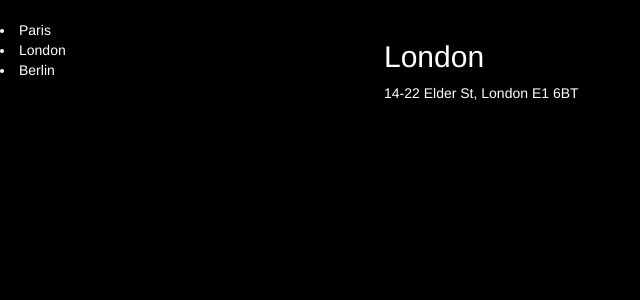
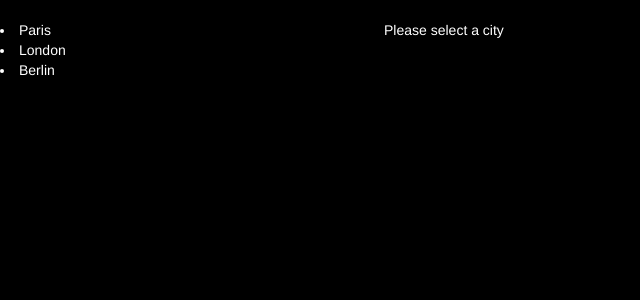
Before and after one commit to Eric-Ferole/wagon-cities, a React app: page / in a window 1280 px wide. Shown: the top 300 px of the page, without its empty margins (0-640 px from the left). Built offline with nearby package versions, Linux system fonts and the light colour scheme.

Commit message:
Succed to pass id to state

```diff
--- a/src/components/app.jsx
+++ b/src/components/app.jsx
@@ -13,13 +13,14 @@ const cities = [
 
 class App extends Component {
   state = {
-    selectedCity: true,
+    selectedCity: false,
     selectedCityId: 'London'
   }
 
   selectCity = (id) => {
     this.setState({
-      selectedCityId: id
+      selectedCityId: id,
+      selectedCity: true
     });
   }
 
--- a/src/containers/city.jsx
+++ b/src/containers/city.jsx
@@ -4,7 +4,6 @@ import React, { Component } from 'react';
 class City extends Component {
 
   handleClick = () => {
-    console.log('Click:');
     if (this.props.selectCity) {
       return this.props.selectCity(this.props.id);
     }
--- a/src/containers/selected_city.jsx
+++ b/src/containers/selected_city.jsx
@@ -4,13 +4,10 @@ import React, { Component } from 'react';
 class SelectedCity extends Component {
 
   render() {
-    // console.log('SelectedCity:', this.props.selectedCity);
-    // if (!this.props.selectedCity === null) {
-    //   return (<p>Please select a city</p>);
-    // }
-    console.log('Ville de nuit:', this.props.cities);
-    const city = this.props.cities.filter(element => element.name === this.props.id); // Return a list of arrays
-    console.log('selectedCityId:', this.props.id);
+    if (!this.props.selectedCity) {
+      return (<p>Please select a city</p>);
+    }
+    const city = this.props.cities.filter(element => element.slug === this.props.id); // Return a list of arrays
 
     return (
       <div>
```
